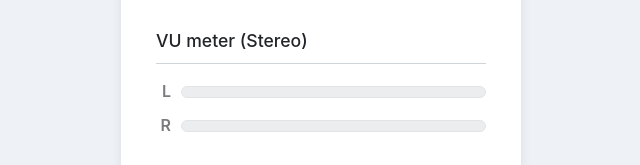
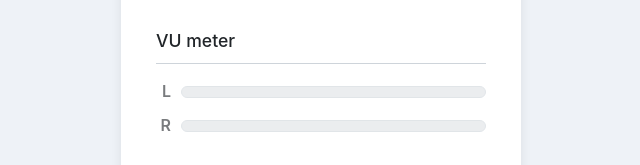
Before and after one commit to AssafLe/WirelessAudioBLEController, a plain HTML site: page index.html in a window 1280 px wide. Shown: the part 439-604 px from the top of the page, 319-959 px from the left. Drawn offline with Linux system fonts and the light colour scheme.

Commit message:
Change VU meter label

```diff
--- a/index.html
+++ b/index.html
@@ -57,7 +57,7 @@
 
         <!-- VU Meter (Stereo) -->
         <div class="control-group vu-meter-group">
-            <h3>VU meter (Stereo)</h3>
+            <h3>VU meter</h3>
             <div class="vu-meter-container">
                 <span class="vu-channel-label">L</span>
                 <div class="vu-bar-track">
```
